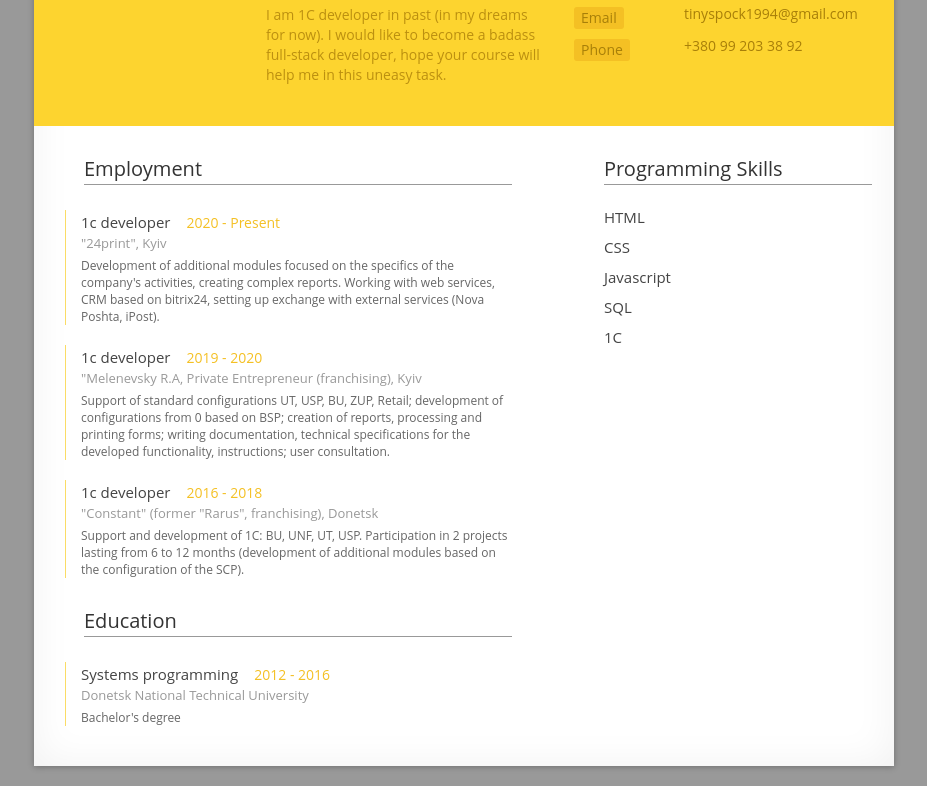
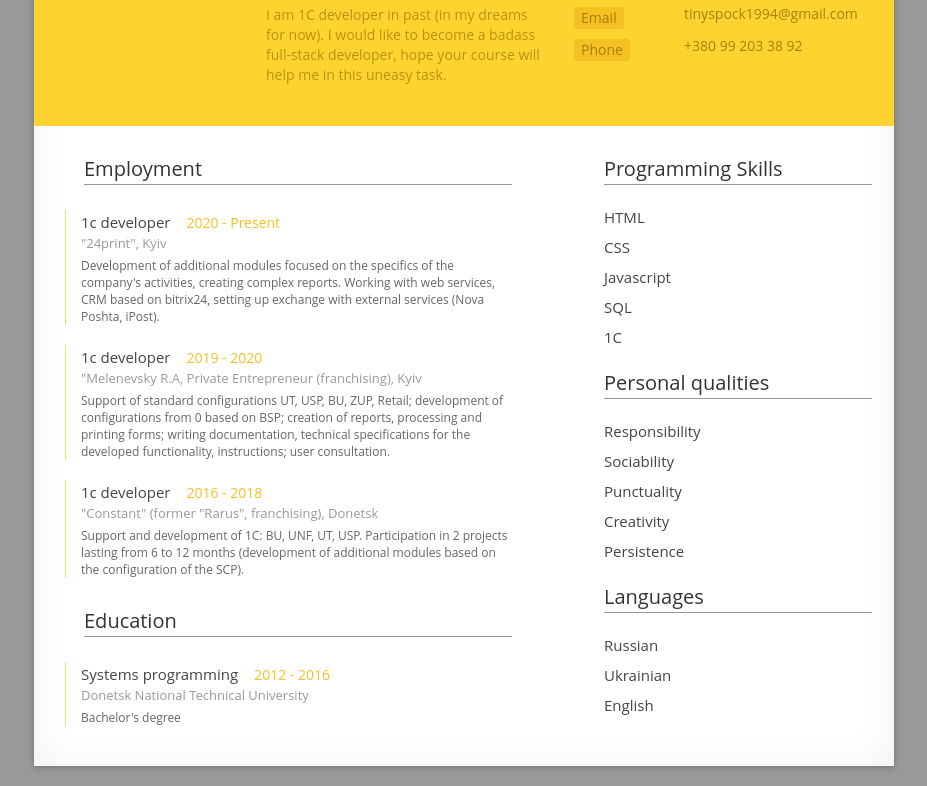
Before and after one commit to KapralovaAl/homepage, a plain HTML site: page index.html in a window 1280 px wide. Shown: the part 164-950 px from the top of the page, without its empty margins (176-1103 px from the left). Drawn offline with Linux system fonts and the light colour scheme.

Commit message:
Personal qualities block and Languages block added

```diff
--- a/index.html
+++ b/index.html
@@ -105,6 +105,45 @@
                             </li>
                         </ul>
 
+                        <h3 class="main-heading"><span>Personal qualities</span></h3>
+                        <ul class="skills">
+                            <li>
+                                <h4>Responsibility</h4>
+                                <span class="rat6"></span>
+                            </li>
+                            <li>
+                                <h4>Sociability</h4>
+                                <span class="rat7"></span>
+                            </li>
+                            <li>
+                                <h4>Punctuality</h4>
+                                <span class="rat5"></span>
+                            </li>
+                            <li>
+                                <h4>Creativity</h4>
+                                <span class="rat4"></span>
+                            </li>
+                            <li>
+                                <h4>Persistence</h4>
+                                <span class="rat5"></span>
+                            </li>
+                        </ul>
+
+                        <h3 class="main-heading"><span>Languages</span></h3>
+                        <ul class="skills">
+                            <li>
+                                <h4>Russian</h4>
+                                <span class="rat7"></span>
+                            </li>
+                            <li>
+                                <h4>Ukrainian</h4>
+                                <span class="rat5"></span>
+                            </li>
+                            <li>
+                                <h4>English</h4>
+                                <span class="rat4"></span>
+                            </li>
+                        </ul>
                      <!-- /Skills -->
                      </div>
                 </div>
```
